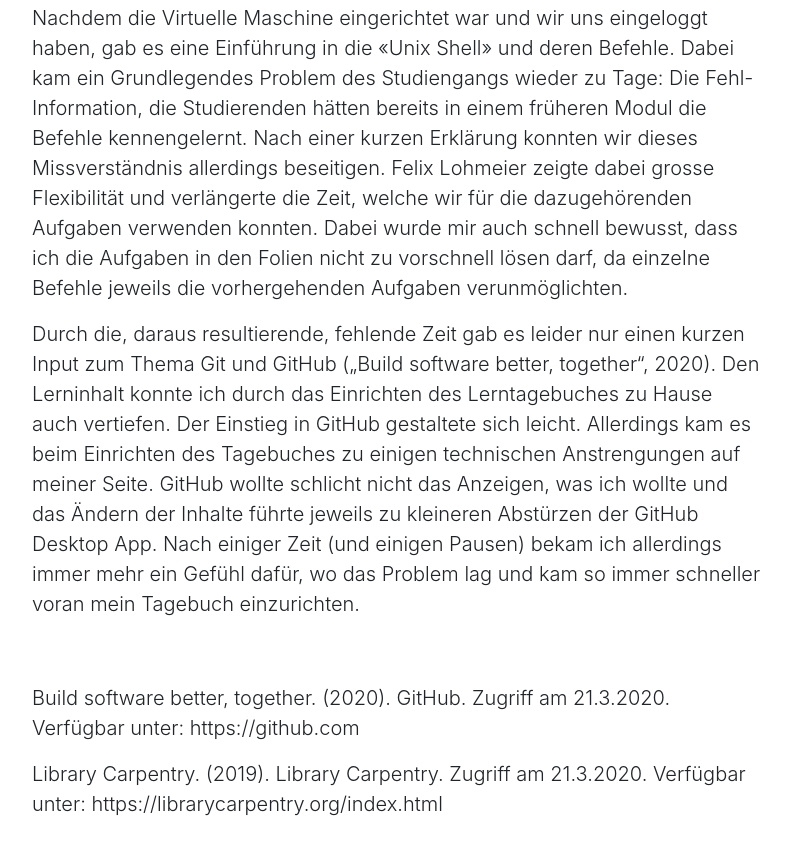
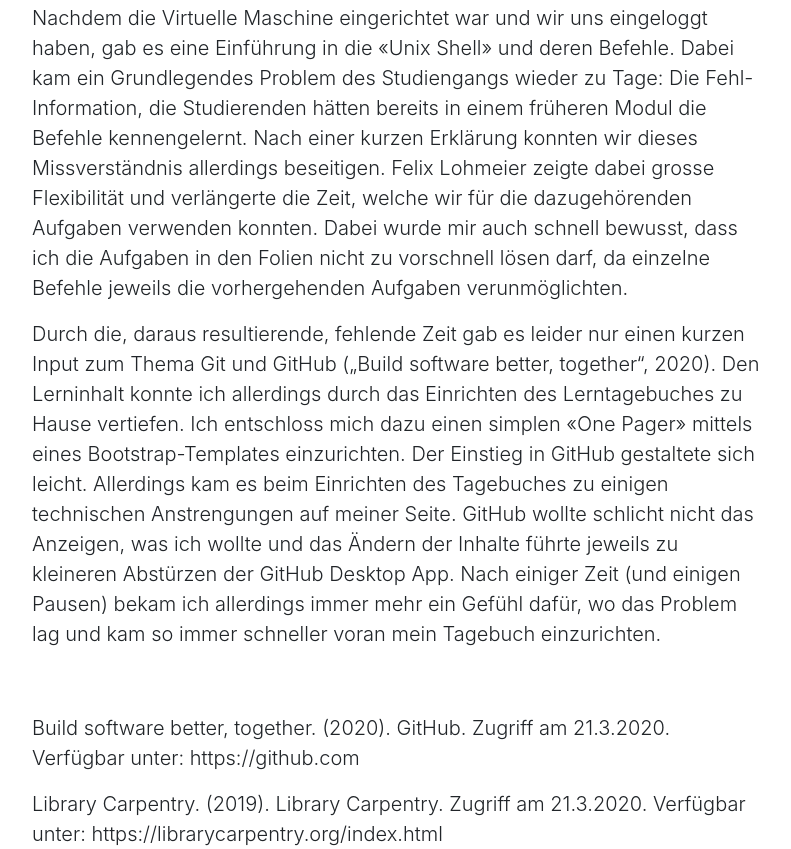
Before and after one commit to Sidney-Manhart/sidney-manhart.github.io, a website with bundled scripts: page index.html in a window 1280 px wide. Shown: the part 1367-2216 px from the top of the page, without its empty margins (243-1034 px from the left). Built offline with nearby package versions, Linux system fonts and the light colour scheme.

Commit message:
2. Anpassung

```diff
--- a/index.html
+++ b/index.html
@@ -55,7 +55,7 @@
           <h2>1. Tag vom 13.03.2020</h2>
           <br></br>
           <h3>Morgen</h3>
-          <p class="lead">Die erste Vorlesung im Modul Bibliotheks- und Archivinformatik war von den üblichen Informationen geprägt. Was auf dem Semesterplan steht und welche Erwartungen die Studierenden an das Modul stellen können.</p>
+          <p class="lead">Die erste Vorlesung im Modul Bibliotheks- und Archivinformatik war von den üblichen administrativen Informationen geprägt. Was auf dem Semesterplan steht und welche Erwartungen die Studierenden an das Modul stellen können.</p>
           <p class="lead">Dazu wurde uns von Felix Lohmeier «Library Carpentry» vorgestellt („Library Carpentry“, 2019). Eine Community von diversen Berufsgruppen, welche die Fähigkeiten von Bibliotheken und informations-bezogenen Berufen in Sachen Software und Daten mittels Aufgaben aufbauen und vertiefen wollen. Danach stand die Installation und Einrichtung der Arbeitsumgebung auf dem Plan.</p>
           <p class="lead">Durch die zur Verfügung gestellte Virtuelle Maschine mit dem Linux-Betriebssystem Ubuntu haben wir die Möglichkeit die vermittelten Lerninhalte auch praktisch zu vertiefen. Da die Praxis in vielen Modulen des Studiums jeweils vernachlässigt bzw. gar nicht gross behandelt werden, ist es zumindest im letzten Semester beruhigend, dass wir nun doch noch eine gewisse praxisnähe erhalten.</p>
           <br></br>
@@ -63,7 +63,8 @@
           <p class="lead">Der zweite Teil des Tages wurde leider etwas von der Corona-Krise überschattet, besonders im beruflichen Umfeld von vielen Teilzeitstudierenden, so auch bei mir. Deshalb und auch wegen der fortgeschrittenen Zeit, fiel es mir leider je länger je mehr schwer dem Unterricht zu folgen. Ich versuchte allerdings mein Bestes.</p>
           <p class="lead">Nachdem die Virtuelle Maschine eingerichtet war und wir uns eingeloggt haben, gab es eine Einführung in die «Unix Shell» und deren Befehle. Dabei kam ein Grundlegendes Problem des Studiengangs wieder zu Tage: Die Fehl-Information, die Studierenden hätten bereits in einem früheren Modul die Befehle kennengelernt. Nach einer kurzen Erklärung konnten wir dieses Missverständnis allerdings beseitigen. Felix Lohmeier zeigte dabei grosse Flexibilität und verlängerte die Zeit, welche wir für die dazugehörenden Aufgaben verwenden konnten.
           Dabei wurde mir auch schnell bewusst, dass ich die Aufgaben in den Folien nicht zu vorschnell lösen darf, da einzelne Befehle jeweils die vorhergehenden Aufgaben verunmöglichten.</p>
-          <p class="lead">Durch die, daraus resultierende, fehlende Zeit gab es leider nur einen kurzen Input zum Thema Git und GitHub („Build software better, together“, 2020). Den Lerninhalt konnte ich durch das Einrichten des Lerntagebuches zu Hause auch vertiefen. Der Einstieg in GitHub gestaltete sich leicht. Allerdings kam es beim Einrichten des Tagebuches zu einigen technischen Anstrengungen auf meiner Seite. GitHub wollte schlicht nicht das Anzeigen, was ich wollte und das Ändern der Inhalte führte jeweils zu kleineren Abstürzen der GitHub Desktop App. Nach einiger Zeit (und einigen Pausen) bekam ich allerdings immer mehr ein Gefühl dafür, wo das Problem lag und kam so immer schneller voran mein Tagebuch einzurichten.</p>
+          <p class="lead">Durch die, daraus resultierende, fehlende Zeit gab es leider nur einen kurzen Input zum Thema Git und GitHub („Build software better, together“, 2020). Den Lerninhalt konnte ich allerdings durch das Einrichten des Lerntagebuches zu Hause vertiefen. Ich entschloss mich dazu einen simplen «One Pager» mittels eines Bootstrap-Templates einzurichten. Der Einstieg in GitHub gestaltete sich leicht. Allerdings kam es beim Einrichten des Tagebuches zu einigen technischen Anstrengungen auf meiner Seite. GitHub wollte schlicht nicht das Anzeigen, was ich wollte und das Ändern der Inhalte führte jeweils zu kleineren Abstürzen der GitHub Desktop App.
+              Nach einiger Zeit (und einigen Pausen) bekam ich allerdings immer mehr ein Gefühl dafür, wo das Problem lag und kam so immer schneller voran mein Tagebuch einzurichten. </p>
           <br></br>
           <p class="lead">Build software better, together. (2020). GitHub. Zugriff am 21.3.2020. Verfügbar unter: https://github.com</p>
           <p class="lead">Library Carpentry. (2019). Library Carpentry. Zugriff am 21.3.2020. Verfügbar unter: https://librarycarpentry.org/index.html</p>
```
Also changed, not shown: 1 other file.
